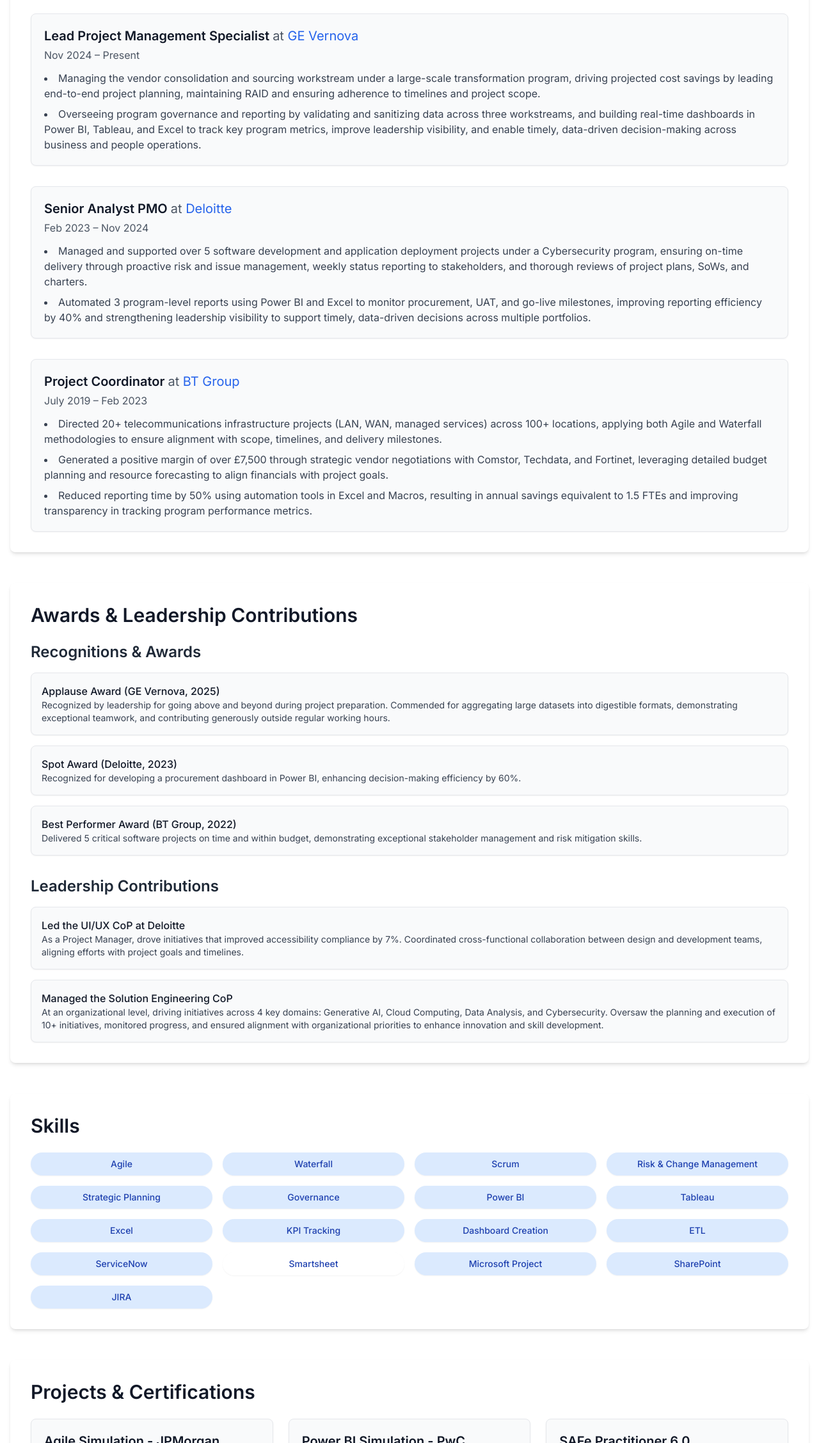
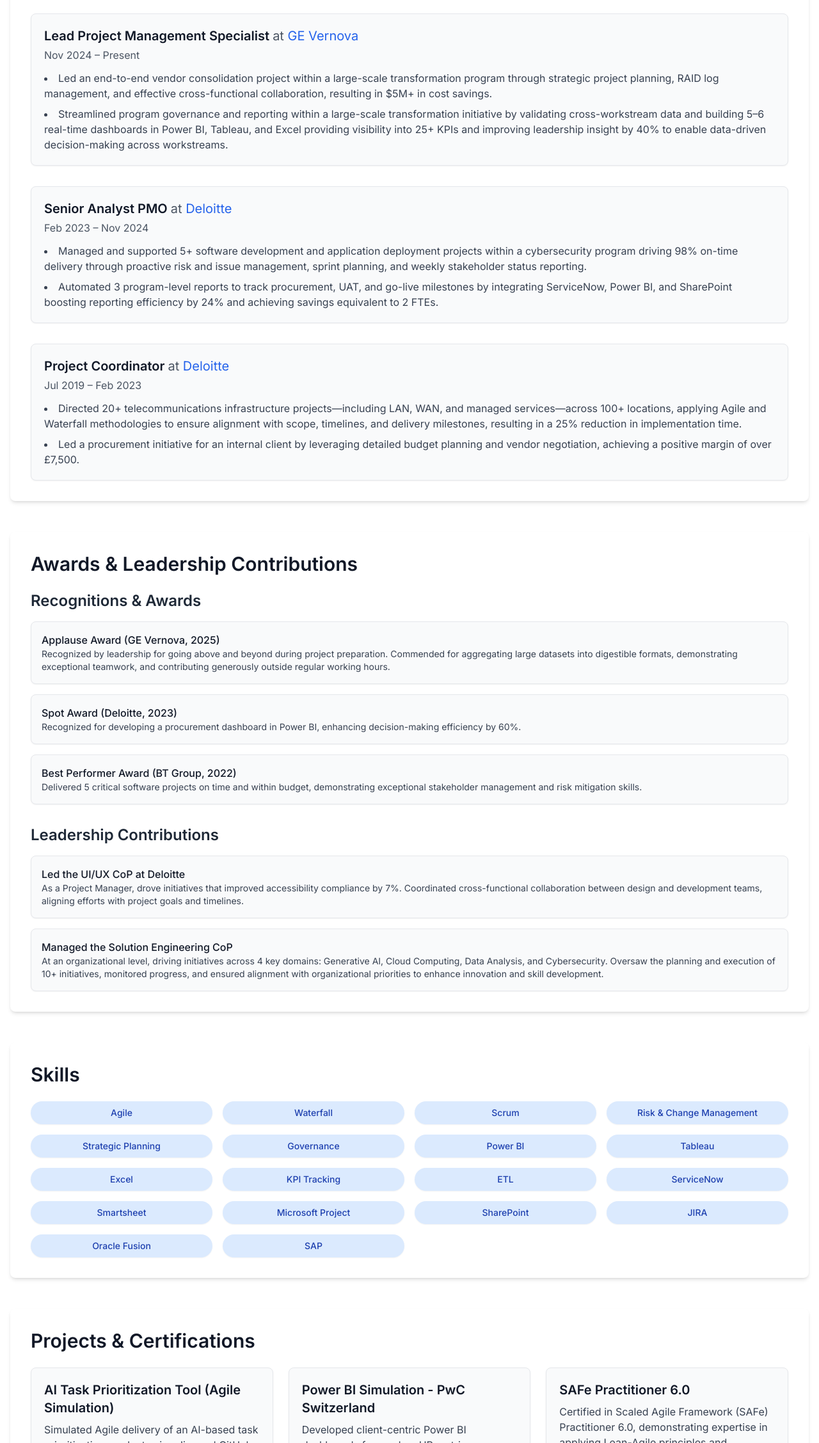
Before and after one commit to hriverine/rishab-karmakar-portfolio, a plain HTML site: page index.html in a window 1280 px wide. Shown: the part 545-2800 px from the top of the page at 64% size. Drawn offline with nearby package versions, Linux system fonts and the light colour scheme.

Commit message:
Update index.html

```diff
--- a/index.html
+++ b/index.html
@@ -12,7 +12,7 @@
       function gtag(){dataLayer.push(arguments);}
       gtag('js', new Date());
 
-      gtag('config', 'G-XXXXXXXXXX'); // Replace G-XXXXXXXXXX with your actual Measurement ID
+      gtag('config', 'G-XXXXXXXXXX'); <!-- Replace G-XXXXXXXXXX with your actual Measurement ID -->
     </script>
     <!-- End Google Analytics -->
 
@@ -77,29 +77,28 @@
                     <h3 class="text-xl font-semibold text-gray-900 mb-1">Lead Project Management Specialist <span class="font-normal text-gray-600">at <a href="https://www.gevernova.com/" target="_blank" class="text-blue-600 hover:underline">GE Vernova</a></span></h3>
                     <p class="text-gray-600 mb-3">Nov 2024 – Present</p>
                     <ul class="list-disc list-inside text-gray-700 space-y-2">
-                        <li>Managing the vendor consolidation and sourcing workstream under a large-scale transformation program, driving projected cost savings by leading end-to-end project planning, maintaining RAID and ensuring adherence to timelines and project scope.</li>
-                        <li>Overseeing program governance and reporting by validating and sanitizing data across three workstreams, and building real-time dashboards in Power BI, Tableau, and Excel to track key program metrics, improve leadership visibility, and enable timely, data-driven decision-making across business and people operations.</li>
+                        <li>Led an end-to-end vendor consolidation project within a large-scale transformation program through strategic project planning, RAID log management, and effective cross-functional collaboration, resulting in $5M+ in cost savings.</li>
+                        <li>Streamlined program governance and reporting within a large-scale transformation initiative by validating cross-workstream data and building 5–6 real-time dashboards in Power BI, Tableau, and Excel providing visibility into 25+ KPIs and improving leadership insight by 40% to enable data-driven decision-making across workstreams.</li>
                     </ul>
                 </div>
 
-                <!-- Deloitte -->
+                <!-- Deloitte - Senior Analyst PMO -->
                 <div class="bg-gray-50 p-5 rounded-lg shadow-sm border border-gray-200 hover:shadow-lg transition duration-300">
                     <h3 class="text-xl font-semibold text-gray-900 mb-1">Senior Analyst PMO <span class="font-normal text-gray-600">at <a href="https://www2.deloitte.com/us/en.html" target="_blank" class="text-blue-600 hover:underline">Deloitte</a></span></h3>
                     <p class="text-gray-600 mb-3">Feb 2023 – Nov 2024</p>
                     <ul class="list-disc list-inside text-gray-700 space-y-2">
-                        <li>Managed and supported over 5 software development and application deployment projects under a Cybersecurity program, ensuring on-time delivery through proactive risk and issue management, weekly status reporting to stakeholders, and thorough reviews of project plans, SoWs, and charters.</li>
-                        <li>Automated 3 program-level reports using Power BI and Excel to monitor procurement, UAT, and go-live milestones, improving reporting efficiency by 40% and strengthening leadership visibility to support timely, data-driven decisions across multiple portfolios.</li>
+                        <li>Managed and supported 5+ software development and application deployment projects within a cybersecurity program driving 98% on-time delivery through proactive risk and issue management, sprint planning, and weekly stakeholder status reporting.</li>
+                        <li>Automated 3 program-level reports to track procurement, UAT, and go-live milestones by integrating ServiceNow, Power BI, and SharePoint boosting reporting efficiency by 24% and achieving savings equivalent to 2 FTEs.</li>
                     </ul>
                 </div>
 
-                <!-- BT Group -->
+                <!-- Deloitte - Project Coordinator (Company name corrected) -->
                 <div class="bg-gray-50 p-5 rounded-lg shadow-sm border border-gray-200 hover:shadow-lg transition duration-300">
-                    <h3 class="text-xl font-semibold text-gray-900 mb-1">Project Coordinator <span class="font-normal text-gray-600">at <a href="https://www.bt.com/" target="_blank" class="text-blue-600 hover:underline">BT Group</a></span></h3>
-                    <p class="text-gray-600 mb-3">July 2019 – Feb 2023</p>
+                    <h3 class="text-xl font-semibold text-gray-900 mb-1">Project Coordinator <span class="font-normal text-gray-600">at <a href="https://www2.deloitte.com/us/en.html" target="_blank" class="text-blue-600 hover:underline">Deloitte</a></span></h3>
+                    <p class="text-gray-600 mb-3">Jul 2019 – Feb 2023</p>
                     <ul class="list-disc list-inside text-gray-700 space-y-2">
-                        <li>Directed 20+ telecommunications infrastructure projects (LAN, WAN, managed services) across 100+ locations, applying both Agile and Waterfall methodologies to ensure alignment with scope, timelines, and delivery milestones.</li>
-                        <li>Generated a positive margin of over £7,500 through strategic vendor negotiations with Comstor, Techdata, and Fortinet, leveraging detailed budget planning and resource forecasting to align financials with project goals.</li>
-                        <li>Reduced reporting time by 50% using automation tools in Excel and Macros, resulting in annual savings equivalent to 1.5 FTEs and improving transparency in tracking program performance metrics.</li>
+                        <li>Directed 20+ telecommunications infrastructure projects—including LAN, WAN, and managed services—across 100+ locations, applying Agile and Waterfall methodologies to ensure alignment with scope, timelines, and delivery milestones, resulting in a 25% reduction in implementation time.</li>
+                        <li>Led a procurement initiative for an internal client by leveraging detailed budget planning and vendor negotiation, achieving a positive margin of over £7,500.</li>
                     </ul>
                 </div>
             </div>
@@ -159,13 +158,14 @@
                 <span class="bg-blue-100 text-blue-800 text-sm font-medium px-4 py-2 rounded-full shadow-sm text-center">Tableau</span>
                 <span class="bg-blue-100 text-blue-800 text-sm font-medium px-4 py-2 rounded-full shadow-sm text-center">Excel</span>
                 <span class="bg-blue-100 text-blue-800 text-sm font-medium px-4 py-2 rounded-full shadow-sm text-center">KPI Tracking</span>
-                <span class="bg-blue-100 text-blue-800 text-sm font-medium px-4 py-2 rounded-full shadow-sm text-center">Dashboard Creation</span>
                 <span class="bg-blue-100 text-blue-800 text-sm font-medium px-4 py-2 rounded-full shadow-sm text-center">ETL</span>
                 <span class="bg-blue-100 text-blue-800 text-sm font-medium px-4 py-2 rounded-full shadow-sm text-center">ServiceNow</span>
-                <span class="bg-100 text-blue-800 text-sm font-medium px-4 py-2 rounded-full shadow-sm text-center">Smartsheet</span>
+                <span class="bg-blue-100 text-blue-800 text-sm font-medium px-4 py-2 rounded-full shadow-sm text-center">Smartsheet</span>
                 <span class="bg-blue-100 text-blue-800 text-sm font-medium px-4 py-2 rounded-full shadow-sm text-center">Microsoft Project</span>
                 <span class="bg-blue-100 text-blue-800 text-sm font-medium px-4 py-2 rounded-full shadow-sm text-center">SharePoint</span>
                 <span class="bg-blue-100 text-blue-800 text-sm font-medium px-4 py-2 rounded-full shadow-sm text-center">JIRA</span>
+                <span class="bg-blue-100 text-blue-800 text-sm font-medium px-4 py-2 rounded-full shadow-sm text-center">Oracle Fusion</span>
+                <span class="bg-blue-100 text-blue-800 text-sm font-medium px-4 py-2 rounded-full shadow-sm text-center">SAP</span>
             </div>
         </section>
 
@@ -173,14 +173,16 @@
         <section id="projects" class="bg-white p-6 md:p-8 rounded-lg shadow-md">
             <h2 class="text-3xl font-semibold text-gray-900 mb-6">Projects & Certifications</h2>
             <div class="grid grid-cols-1 md:grid-cols-2 lg:grid-cols-3 gap-6">
-                <!-- Project Card: Agile Simulation - JPMorgan Chase & Co. -->
+                <!-- Project Card: AI Task Prioritization Tool (Agile Simulation) -->
                 <div class="bg-gray-50 p-5 rounded-lg shadow-sm border border-gray-200 hover:shadow-lg transition duration-300">
-                    <h3 class="text-xl font-semibold text-gray-900 mb-2">Agile Simulation - JPMorgan Chase & Co.</h3>
-                    <p class="text-gray-700 mb-4">Managed Agile projects by leading sprint planning, daily standups, sprint reviews, and retrospectives, showcasing agile methodology expertise.</p>
+                    <h3 class="text-xl font-semibold text-gray-900 mb-2">AI Task Prioritization Tool (Agile Simulation)</h3>
+                    <p class="text-gray-700 mb-4">Simulated Agile delivery of an AI-based task prioritization product using Jira and GitHub, showcasing end-to-end project leadership. Applied skills in Agile Scrum, backlog management, sprint planning, Jira workflows, and GitHub integration.</p>
                     <div class="flex flex-wrap gap-2 mb-4">
                         <span class="bg-purple-100 text-purple-800 text-xs font-medium px-3 py-1 rounded-full">Agile</span>
                         <span class="bg-purple-100 text-purple-800 text-xs font-medium px-3 py-1 rounded-full">Scrum</span>
                         <span class="bg-purple-100 text-purple-800 text-xs font-medium px-3 py-1 rounded-full">Project Management</span>
+                        <span class="bg-purple-100 text-purple-800 text-xs font-medium px-3 py-1 rounded-full">Jira</span>
+                        <span class="bg-purple-100 text-purple-800 text-xs font-medium px-3 py-1 rounded-full">GitHub</span>
                     </div>
                     <div class="flex space-x-3">
                         <!-- IMPORTANT: The PDF link needs to be hosted online (e.g., Google Drive, Dropbox) to be accessible on your live website. Replace the placeholder with a publicly accessible URL. -->
```
